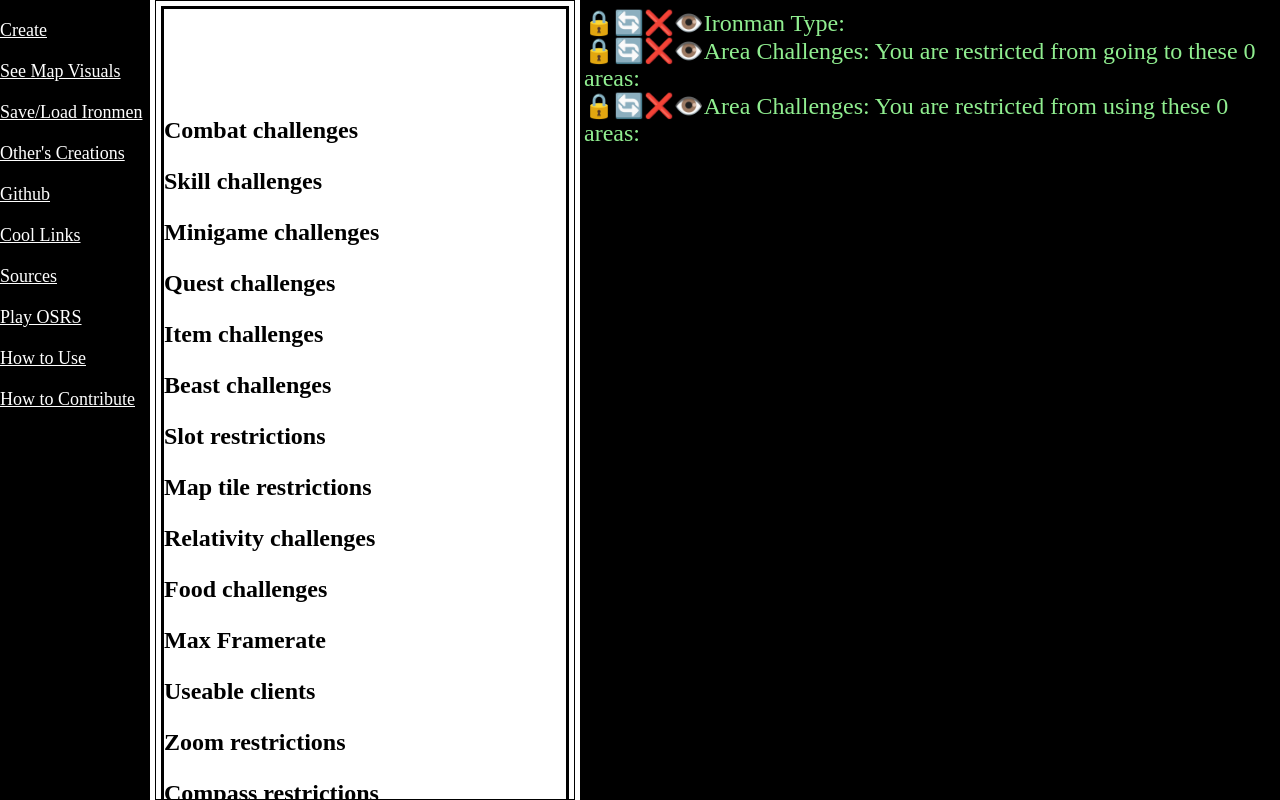
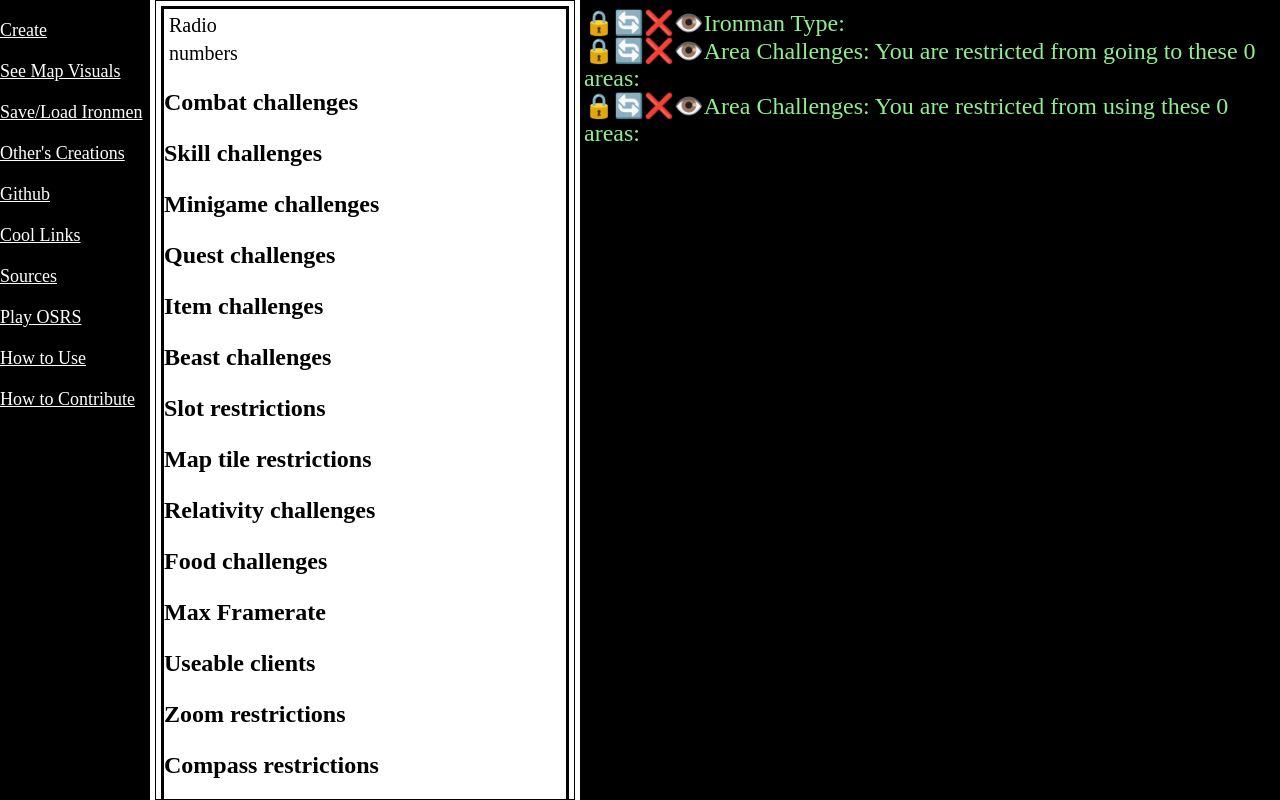
Before and after one commit to Yonkai/ironman-challenge-maker, a Next.js app: page / in a window 1280 px wide. Built offline with nearby package versions, Linux system fonts and the light colour scheme.

Commit message:
More refinement to better SOLID and dedupped design

```diff
--- a/components/IronmanSettings.js
+++ b/components/IronmanSettings.js
@@ -1,6 +1,6 @@
 import React, { Component } from 'react'
-import Area from './form-comps/Area.js'
-import IronmanType from './form-comps/IronmanType.js'
+// import Area from './form-comps/Area.js'
+// import IronmanType from './form-comps/IronmanType.js'
 import AbstractFormMaker from './form-comps/AbstractFormMaker.js'
 import challenges from '../data/challenges'
 import STATE_KEYS from '../data/STATE_KEYS'
@@ -23,12 +23,10 @@ class IronmanSettings extends Component {
         <div className='restrictions'>
           <AbstractFormMaker
             handleChange={this.props.handleChange}
-            abstractFormType={'number'}
-          />
-
-          <AbstractFormMaker
-            handleChange={this.props.handleChange}
             abstractFormType={'radio'}
+            dataset={challenges.type}
+            keys={STATE_KEYS.IRONMAN_TYPE}
+            search={false}
           />
 
           <AbstractFormMaker
@@ -69,7 +67,7 @@ class IronmanSettings extends Component {
           <h3>Time restrictions</h3>
           <h3>Useable biomes</h3>
           <h3>Spell types</h3>
-          <h3>Updates to this date only</h3>
+          <h3>Updates between date range</h3>
         </div>
 
         <style global jsx>
--- a/components/form-comps/AbstractFormMaker.js
+++ b/components/form-comps/AbstractFormMaker.js
@@ -1,17 +1,14 @@
 import React, { Component } from 'react'
+import RadioForm from './RadioForm'
+import NumberForm from './NumberForm'
 
 class AbstractFormMaker extends Component {
-  constructor (props) {
-    super(props)
-    this.state = { nothingYet: '' }
-  }
-
   render () {
     let generatedForm
     if (this.props.abstractFormType === 'radio') {
-      generatedForm = <p>Red</p>
+      generatedForm = <RadioForm />
     } else if (this.props.abstractFormType === 'number') {
-      generatedForm = <p>blue</p>
+      generatedForm = <NumberForm />
     } else {
       generatedForm = <p>Something went wrong</p>
       console.error('An error has occured with rendering the form.')
--- a/components/form-comps/NumberForm.js
+++ b/components/form-comps/NumberForm.js
@@ -0,0 +1,5 @@
+const NumberForm = (props) => {
+  return (<p>numbers</p>)
+}
+
+export default NumberForm
--- a/components/form-comps/RadioForm.js
+++ b/components/form-comps/RadioForm.js
@@ -0,0 +1,5 @@
+const RadioForm = (props) => {
+  return (<p>Radio</p>)
+}
+
+export default RadioForm
--- a/data/challenges.js
+++ b/data/challenges.js
@@ -215,11 +215,8 @@ const challenges = {
     'Ungael',
     'Zanaris',
     'Puro-Puro'
-  ],
-  formQuestion0: 'You are prevetented from using: ',
-  formQuestion1: 'You are prevented from going to: '
-  },
-  skills: [
+  ] },
+  skills: { ...[
     'Attack',
     'Strength',
     'Defence',
@@ -242,8 +239,9 @@ const challenges = {
     'Slayer',
     'Farming',
     'Construction',
-    'Hunter'],
-  minigames: [
+    'Hunter'
+  ] },
+  minigames: { ...[
     'Barbarian Assault',
     'Blast Furnace',
     'Burthorpe Games Room',
@@ -282,8 +280,8 @@ const challenges = {
     'Duel Arena',
     'Last Man Standing',
     'TzHaar Fight Pit'
-  ],
-  quests: [
+  ] },
+  quests: { ...[
     'Animal Magnetism',
     'Another Slice of H.A.M.',
     'Between a Rock...',
@@ -435,11 +433,11 @@ const challenges = {
     'Shield of Arrav',
     'Vampire Slayer',
     "Witch's Potion"
-  ],
-  items: ['bronze dagger', 'iron dagger', 'steel dagger'],
-  beasts: ['goblins', 'blue dragons', 'hill giants'],
-  mapTiles: [],
-  slots: [
+  ] },
+  items: ['osrs-box api'],
+  beasts: ['osrs-box api'],
+  mapTiles: ['generate'],
+  slots: { ...[
     'head',
     'chest',
     'legs',
@@ -450,17 +448,16 @@ const challenges = {
     'shield',
     'ring',
     'gloves',
-    'cape'],
-  relativity: ['...x tiles from y icon'],
-  food: [],
+    'cape'] },
+  relativity: ['x tiles from y icon, add all icon types'],
+  food: ['All food types'],
   framerate: ['...generate random number between 1 and 30'],
   clients: ['runelite', 'vanilla', 'osbuddy'],
-  zoom: ['full-out', 'close-up'],
-  compass: ['north', 'east', 'south', 'west'],
+  zoom: ['full', 'close-up'],
+  compass: { ...['north', 'east', 'south', 'west'] },
   time: ['...generate random time per day/ per month/per year etc'],
   biomes: ['swamp', 'forest', 'river', 'ocean', 'city', 'underground'],
-  randomInt: function getRandomInt (max) {
-    return Math.floor(Math.random() * Math.floor(max))
-  }
+  phrases: ['You are prevented from using:', 'You are prevented from going to'],
+  spells: ['All spells']
 }
 export default challenges
--- a/styles/DisplayerLayoutHeader.js
+++ b/styles/DisplayerLayoutHeader.js
@@ -7,7 +7,7 @@ export default () => (
     </Head>
     <style jsx global>{`
             p{
-              color:white;
+              color:black;
               font-size:20px;
               margin:5px;
             }
```
